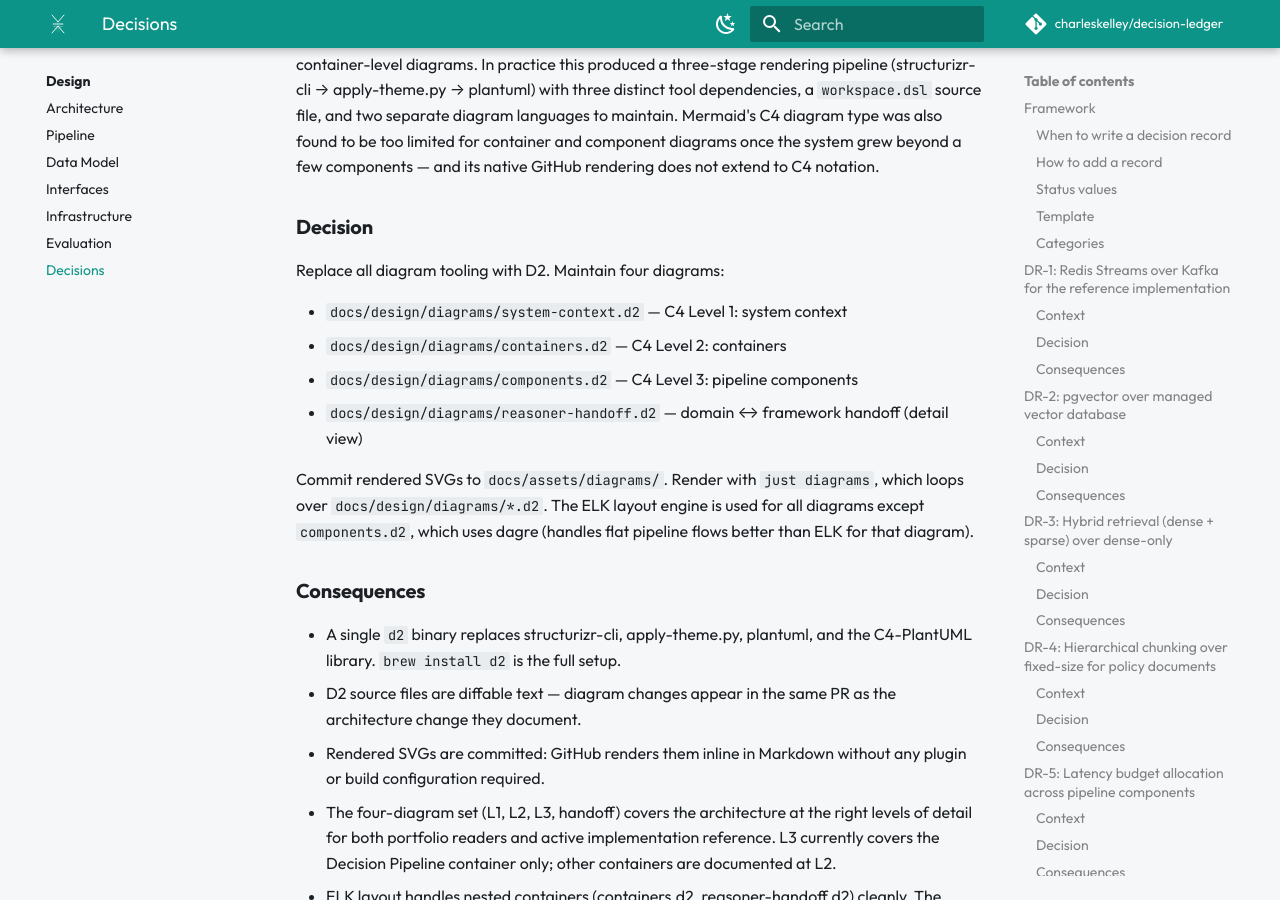
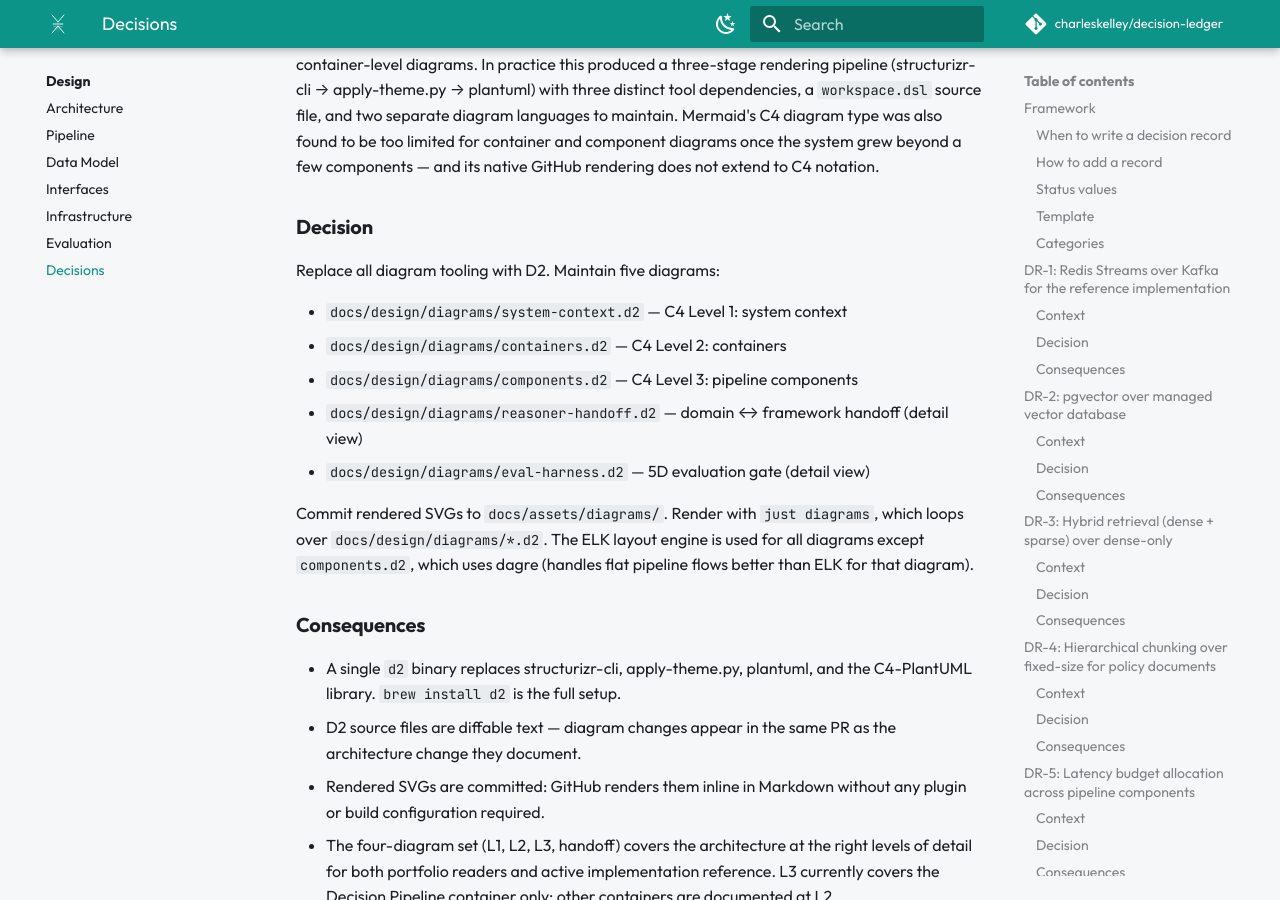
Before and after one commit to charleskelley/decision-ledger, an MkDocs documentation site: the page built from docs/design/decisions.md, in a window 1280 px wide and 900 px high, scrolled down 19671 px. Built offline with MkDocs 1.6.1 and Material for MkDocs 9.7.7, drawn with Linux system fonts in a browser that asks for light colours; comment, search, counter and statistics services are not loaded.

Commit message:
docs(design): refresh C4 diagrams from scratch and add eval-harness view
  Rewrite the four existing D2 diagrams (system-context, containers,
  components, reasoner-handoff) and add a fifth (eval-harness) covering
  the 5D governance gate.

  - Unify the palette across all diagrams against the project's design
    tokens: indigo for the domain reasoner, teal for the framework,
    ochre for datastores, burnt orange for offline tooling and the
    fast path, violet for the LLM provider, cyan for streaming state.
  - Move dense detail (file paths, invariants, contracts) into per-node
    tooltips so on-canvas labels stay legible at the page width mkdocs
    renders at.
  - Tune aspect ratios per diagram: vertical flow for sequential paths
    (components, reasoner-handoff), wider layouts for branching ones
    (containers, eval-harness).
  - Reflect current code: GateInput/GateOutput contracts, in-process
    PipelineDriver shared by API and eval, build_observation() as the
    single domain → framework handoff, fast-path-required GateContext
    for shadow evaluation.

  Wire the new eval-harness diagram into evaluation.md and update the
  diagram inventory in DR-15 from four to five entries.

```diff
--- a/docs/design/decisions.md
+++ b/docs/design/decisions.md
@@ -837,12 +837,13 @@ few components — and its native GitHub rendering does not extend to C4 notatio
 
 ### Decision
 
-Replace all diagram tooling with D2. Maintain four diagrams:
+Replace all diagram tooling with D2. Maintain five diagrams:
 
 - `docs/design/diagrams/system-context.d2` — C4 Level 1: system context
 - `docs/design/diagrams/containers.d2` — C4 Level 2: containers
 - `docs/design/diagrams/components.d2` — C4 Level 3: pipeline components
 - `docs/design/diagrams/reasoner-handoff.d2` — domain ↔ framework handoff (detail view)
+- `docs/design/diagrams/eval-harness.d2` — 5D evaluation gate (detail view)
 
 Commit rendered SVGs to `docs/assets/diagrams/`. Render with `just diagrams`,
 which loops over `docs/design/diagrams/*.d2`. The ELK layout engine is used for
```
Also changed, not shown: docs/design/evaluation.md (+2 -0 lines), docs/assets/diagrams/components.svg, docs/assets/diagrams/containers.svg, docs/assets/diagrams/eval-harness.svg (added), docs/assets/diagrams/reasoner-handoff.svg, docs/assets/diagrams/system-context.svg, 5 other files.
